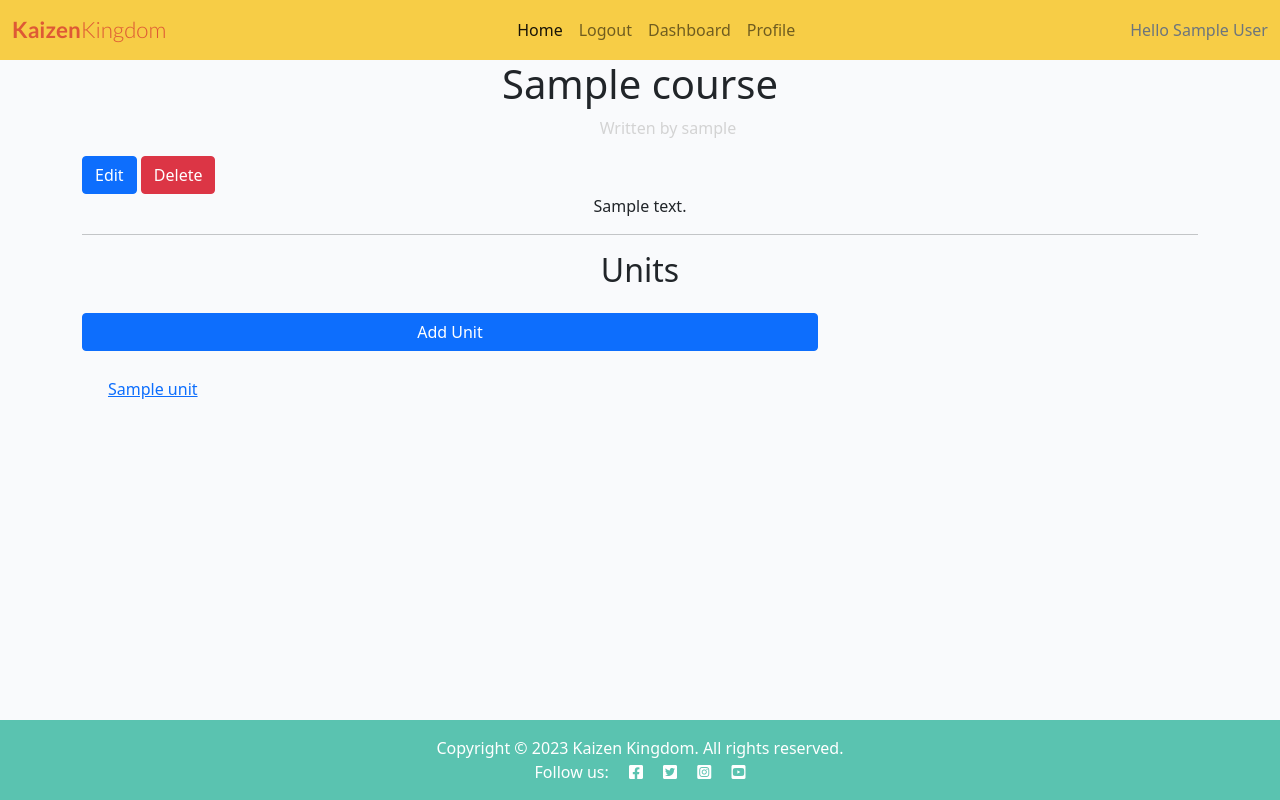
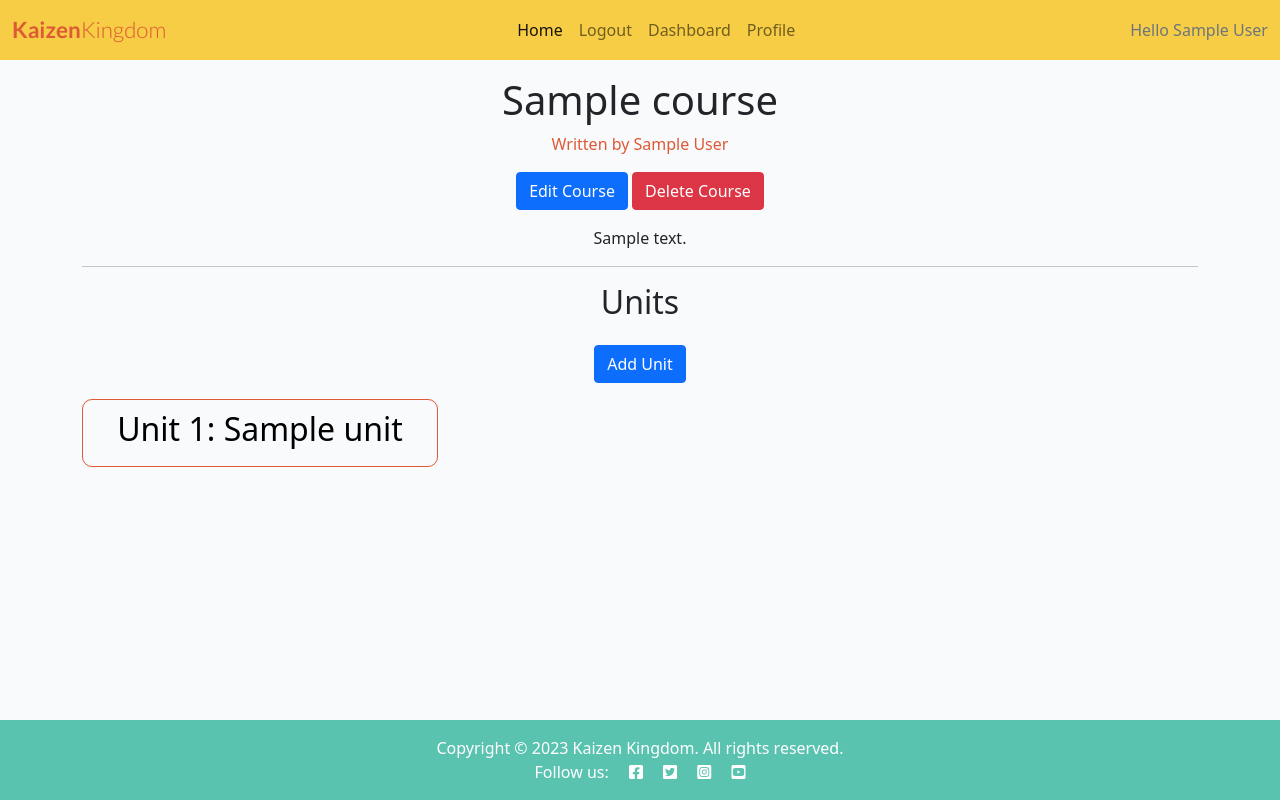
Before and after one commit to PVieira04/kaizenkingdom, a Django app: a page that uses content/templates/unit_list.html in a window 1280 px wide. Run offline with Django 3.2, Linux system fonts and the light colour scheme; a user stored in the database is signed in; tables that the repository leaves empty hold one stand-in row (values such as "Sample post").

Commit message:
Update Content Templates for Readability

```diff
--- a/content/templates/course_detail.html
+++ b/content/templates/course_detail.html
@@ -1,16 +1,18 @@
-{% extends 'base.html' %} {% block content %}
+{% extends 'base.html' %}
 
+{% block content %}
 <div class="container">
-    <h1 class="text-center">{{ course.title }}</h1>
-    <p class="post-subtitle text-center">Written by {{ course.author }}</p>
-    {% include 'includes/edit_button.html' %}
-    {% include 'includes/delete_button.html' %}
-
-</div>
-
-
-<div class="container">
-    <div class="text-center">{{ course.description | safe }}</div>
+    <h1 class="text-center mt-3">{{ course.title }}</h1>
+    <p class="post-subtitle text-center">Written by {{ course.author.customuser.display_name }}</p>
+    <div class="row">
+        <div class="col-12 text-center">
+            {% if request.user.id == course.author.id %}
+                <a class="btn btn-primary" href="{% url 'edit_course' course_slug=course.slug %}">Edit Course</a>
+                <a class="btn btn-danger" href="{% url 'delete_course' course_slug=course.slug %}">Delete Course</a>
+            {% endif %}
+        </div>
+    </div>
+    <div class="text-center mt-3">{{ course.description | safe }}</div>
     <hr>
     {% include 'unit_list.html' %}
 </div>
--- a/content/templates/delete_course.html
+++ b/content/templates/delete_course.html
@@ -2,9 +2,9 @@
 
 {% block content %}
 <div class="container">
-    <h1>Confirm Deletion</h1>
-    <p>Are you sure you want to delete this topic?</p>
-    <form method="post">
+    <h1 class="text-center mt-3">Confirm Deletion</h1>
+    <p class="text-center">Are you sure you want to delete this course?</p>
+    <form method="post" class="text-center">
         {% csrf_token %}
         <button type="submit" class="btn btn-danger">Delete</button>
         <a href="{% url 'course_detail' course_slug=course.slug %}" class="btn btn-secondary">Cancel</a>
--- a/content/templates/delete_topic.html
+++ b/content/templates/delete_topic.html
@@ -2,9 +2,9 @@
 
 {% block content %}
 <div class="container">
-    <h1>Confirm Deletion</h1>
-    <p>Are you sure you want to delete this topic?</p>
-    <form method="post">
+    <h1 class="text-center mt-3">Confirm Deletion</h1>
+    <p class="text-center">Are you sure you want to delete this topic?</p>
+    <form method="post" class="text-center">
         {% csrf_token %}
         <button type="submit" class="btn btn-danger">Delete</button>
         <a href="{% url 'topic_detail' course_slug=topic.unit.course.slug unit_slug=topic.unit.slug topic_slug=topic.slug %}" class="btn btn-secondary">Cancel</a>
--- a/content/templates/delete_unit.html
+++ b/content/templates/delete_unit.html
@@ -2,9 +2,9 @@
 
 {% block content %}
 <div class="container">
-    <h1>Confirm Deletion</h1>
-    <p>Are you sure you want to delete this unit?</p>
-    <form method="post">
+    <h1 class="text-center mt-3">Confirm Deletion</h1>
+    <p class="text-center">Are you sure you want to delete this unit?</p>
+    <form method="post" class="text-center">
         {% csrf_token %}
         <button type="submit" class="btn btn-danger">Delete</button>
         <a href="{% url 'unit_detail' course_slug=unit.course.slug unit_slug=unit.slug %}" class="btn btn-secondary">Cancel</a>
--- a/content/templates/includes/create_button.html
+++ /dev/null
@@ -1,3 +0,0 @@
-{% if request.user.customuser.account_type == 'teacher' %}
-    <a class="btn btn-primary" href="{% url 'create_course' %}">Create {{ form_name }}</a>
-{% endif %}
--- a/content/templates/includes/delete_button.html
+++ /dev/null
@@ -1,3 +0,0 @@
-{% if request.user.id == course.author.id %}
-    <a class="btn btn-danger" href="{% url 'delete_course' course_slug=course.slug %}">Delete {{ form_name }}</a>
-{% endif %}
--- a/content/templates/includes/edit_button.html
+++ /dev/null
@@ -1,3 +0,0 @@
-{% if request.user.id == course.author.id %}
-    <a class="btn btn-primary" href="{% url 'edit_course' course_slug=course.slug %}">Edit {{ form_name }}</a>
-{% endif %}
--- a/content/templates/topic_detail.html
+++ b/content/templates/topic_detail.html
@@ -2,7 +2,7 @@
 
 {% block content %}
 <div class="container">
-    <h1 class="text-center">{{ topic.title }}</h1>
+    <h1 class="text-center mt-3 mb-3">{{ topic.title }}</h1>
     {% if user == topic.unit.course.author %}
     <div class="container">
         <div class="row">
--- a/content/templates/unit_list.html
+++ b/content/templates/unit_list.html
@@ -1,20 +1,31 @@
 <h2 class="text-center">Units</h2>
 <div class="row">
-    <div class="col-md-8 card mb-4  mt-3 ">
-        <a href="{% url 'add_unit' course.slug %}" class="btn btn-primary">Add Unit</a>
-        <div class="card-body">
-            <!-- We want a for loop inside the tags to iterate through each comment in comments -->
-            {% for unit in units %}
-            <div class="comments text" style="padding: 10px;">
-                <a href="{% url 'unit_detail' course_slug=course.slug unit_slug=unit.slug %}">{{ unit.title }}</a>
+    <div class=" card mb-4 mt-3">
+        <div class="row">
+            <div class="col-12 text-center">
+                {% if request.user.id == course.author.id %}
+                <a href="{% url 'add_unit' course.slug %}" class="btn btn-primary text-center">Add Unit</a>
+                {% endif %}
             </div>
-            <!-- Our for loop ends here -->
+        </div>
+        <div class="col-12 mt-3 left">
+            <div class="row">
+            {%for unit in units %}
+                <div class="col-md-4">
+                    <div class="card mb-4">
+                        <div class="card-body text-center course-item-card">
+                            <a href="{% url 'unit_detail' course_slug=course.slug unit_slug=unit.slug %}">
+                                <h2 class="card-title">Unit {{ unit.number }}: {{ unit.title }}</h2>
+                            </a>
+                        </div>
+                    </div>
+                </div>
+            {% if forloop.counter|divisibleby:3 %}
+            </div>
+            <div class="row">
+            {% endif %}
             {% endfor %}
-        </div>
-    </div>
-    <div class="col-md-4 card mb-4  mt-3 ">
-        <div class="card-body">
-            <!-- For later -->
+            </div>
         </div>
     </div>
 </div>
--- a/static/css/style.css
+++ b/static/css/style.css
@@ -1,5 +1,14 @@
 body {
     background-color: #F9FAFC;
+}
+
+a {
+    text-decoration: none;
+    color: black;
+}
+
+a:hover {
+    color: black;
 }
 
 .brand {
@@ -99,7 +108,7 @@ body {
 
 .course-link:hover,
 .page-link {
-    color: #E84610;
+    color: black;
 }
 
 .post-title {
@@ -108,8 +117,7 @@ body {
 }
 
 .post-subtitle {
-    margin-left: 5%;
-    color: lightgray;
+    color: #DE5935;
 }
 
 .btn-signup {
@@ -176,3 +184,16 @@ body {
 .rouge {
     color: #DE5935;
 }
+
+.course-item-card {
+    border: 1px solid #DE5935;
+    border-radius: 10px;
+    padding: 10px;
+    margin-bottom: 10px;
+    transition: transform 0.2s, box-shadow 0.2s;
+}
+
+.course-item-card:hover {
+    transform: scale(1.05);
+        box-shadow: 0 0 10px rgba(0, 0, 0, 0.3);
+}
```
Also changed, not shown: content/templates/add_topic.html (+18 -7 lines), content/templates/add_unit.html (+18 -7 lines), content/templates/course_list.html (+10 -3 lines), content/templates/create_course.html (+15 -6 lines), content/templates/edit_course.html (+15 -6 lines), content/templates/edit_topic.html (+15 -7 lines), content/templates/edit_unit.html (+15 -7 lines), content/templates/topic_list.html (+24 -18 lines), content/templates/unit_detail.html (+16 -10 lines).
